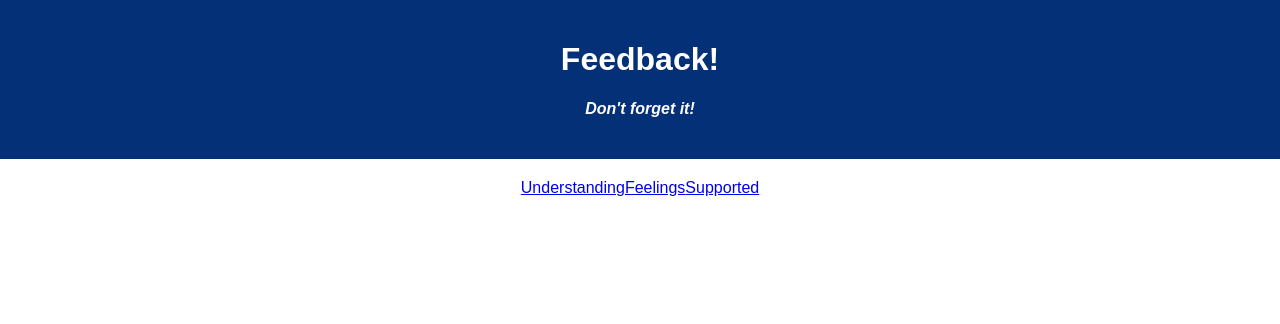
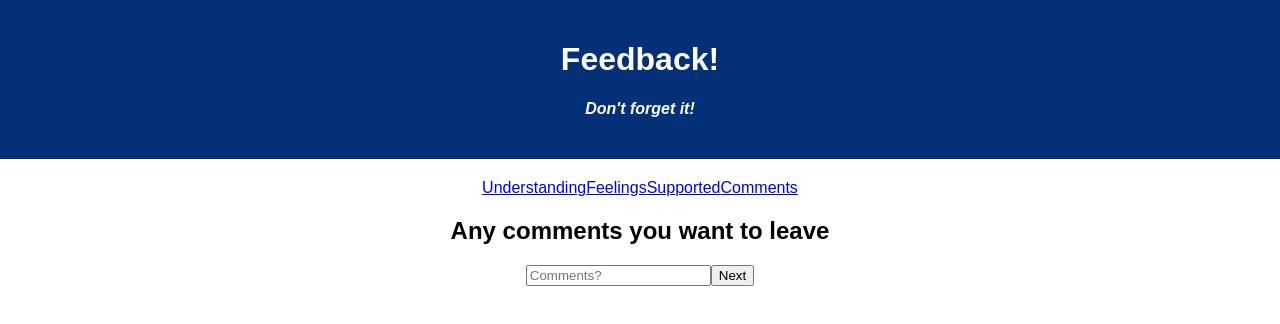
Before and after one commit to LeahGrim/weekend-redux-feedback-loop, a React (Create React App) app: page /#/Comments in a window 1280 px wide. Shown: the top 324 px of the page. Built offline with nearby package versions, Linux system fonts and the light colour scheme.

Commit message:
worked on comments

```diff
--- a/src/components/App/App.jsx
+++ b/src/components/App/App.jsx
@@ -6,6 +6,7 @@
 import Feelings from '../Feelings/Feelings';
 import Understanding from '../Understanding/Understanding';
 import Supported from '../Supported/Supported';
+import Comments from '../Comments/Comments';
 
 
 
@@ -24,6 +25,7 @@
       <Link to="/Understanding">Understanding</Link>
       <Link to="/Feelings">Feelings</Link>
       <Link to="/Supported">Supported</Link>
+      <Link to="Comments">Comments</Link>
       </nav>
 
       <Route exact path="/Understanding">
@@ -38,6 +40,10 @@
       <Supported />
       </Route>
 
+      <Route exact path="/Comments">
+      <Comments />
+      </Route>
+
       </Router>
     </div>
 
--- /dev/null
+++ b/src/components/Comments/Comments.jsx
@@ -0,0 +1,36 @@
+import React, {useState} from "react";
+import { useSelector, useDispatch} from "react-redux";
+
+function Comments () {
+    const dispatch = useDispatch();
+
+    const [comments, setComments] = useState("");
+
+    const handleChange = (event) => {
+        event.preventDefault();
+        dispatch({
+            type: 'ADD_COMMENTS',
+            payload: comments,
+        });
+
+        setComments("");
+};
+
+return(
+    <div>
+        <h2>Any comments you want to leave</h2>
+        <form onSubmit={handleChange}>
+        <input
+        type ="text"
+        value ={comments}
+        onChange={(event) => setComments(event.target.value)}
+        placeholder ="Comments?"
+        />
+
+        <button className="NextBtn" type="submit">Next</button>
+        </form>
+    </div>
+);
+}
+
+export default Comments;
--- a/src/index.js
+++ b/src/index.js
@@ -13,20 +13,24 @@
 let formState = {
     feeling: "",
     understanding: "",
-    supported: ""
+    supported: "",
+    comments: "",
 }
 
 const formReducer = (state = formState, action) => {
     switch (action.type) {
         case 'ADD_FEELING':
-            console.log('action.payload in add feeling', action.payload);
             return state = {...state, feeling: action.payload}
-        case 'ADD_UNDERSTANDING':
-            console.log('in add understanding', action.payload);
+
+        case 'ADD_UNDERSTANDING'  :
             return state = {...state, understanding: action.payload}
-        case 'ADD_SUPPORTED':
-            console.log('in add supported ', action.payload);
-            return state = {...state, understanding: action.payload}
+
+         case 'ADD_SUPPORTED'  :
+                return state = {...state, supported: action.payload}
+
+        case 'ADD_COMMENTS'  :
+            return state = {...state, comments: action.payload}
+
 
     }
     return state;
@@ -48,3 +52,4 @@
   </Provider>,
   document.getElementById("root")
 );
+registerServiceWorker();
```
